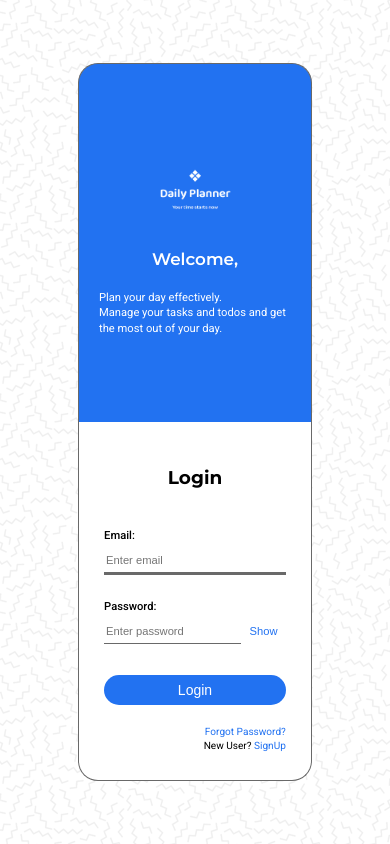
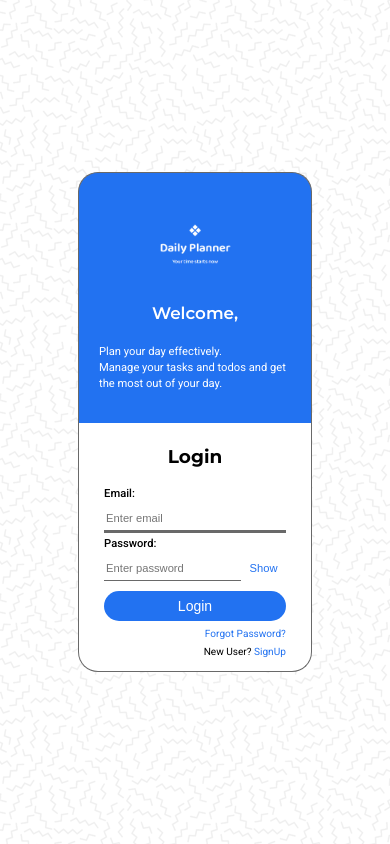
Before and after one commit to itsKhalidS/Todo, a React (Create React App) app: page /login in a window 390 px wide. Built offline with nearby package versions, Linux system fonts and the light colour scheme; no server answers; a web font is replaced by a local one.

Commit message:
Updated styles in login in forgot password pages

```diff
--- a/src/screens/ForgotPassword/forgotPassword.module.css
+++ b/src/screens/ForgotPassword/forgotPassword.module.css
@@ -1,6 +1,6 @@
 .background {
-  width: 100vw;
-  height: 100vh;
+  width: 100%;
+  min-height: 100vh;
   display: flex;
   justify-content: center;
   align-items: center;
@@ -16,7 +16,6 @@
 }
 .welcome {
   width: 50%;
-  height: 100%;
   background-color: var(--todo-blue);
   color: var(--white);
   border-radius: 20px 0 0 20px;
@@ -35,7 +34,6 @@
 }
 .content {
   width: 50%;
-  height: 100%;
   padding: 15px;
   box-sizing: border-box;
   background-color: var(--white);
@@ -106,6 +104,7 @@
   cursor: not-allowed;
 }
 .redirect_cont {
+  margin: 10px 0;
   width: 90%;
 }
 .redirect_link {
@@ -202,6 +201,9 @@
   .modalButton {
     width: 40%;
   }
+  .redirect_cont {
+    margin: 7px 0;
+  }
 }
 @media (max-width: 576px) {
   .container {
--- a/src/screens/ForgotPassword/index.js
+++ b/src/screens/ForgotPassword/index.js
@@ -118,9 +118,7 @@ const ForgotPassword = () => {
               {isLoading ? <LoadingSpinner /> : "Reset Password"}
             </button>
             <div className={styles.redirect_cont}>
-              <div
-                className={`${styles.redirect_link} ${styles.redirect_margin}`}
-              >
+              <div className={styles.redirect_link}>
                 <span className={styles.redirect_btn} onClick={navigateToLogin}>
                   Login?
                 </span>
--- a/src/screens/Login/login.module.css
+++ b/src/screens/Login/login.module.css
@@ -1,6 +1,6 @@
 .background {
-  width: 100vw;
-  height: 100vh;
+  width: 100%;
+  min-height: 100vh;
   display: flex;
   justify-content: center;
   align-items: center;
@@ -16,7 +16,6 @@
 }
 .welcome {
   width: 50%;
-  height: 100%;
   background-color: var(--todo-blue);
   color: var(--white);
   border-radius: 20px 0 0 20px;
@@ -45,7 +44,6 @@
 }
 .login {
   width: 50%;
-  height: 100%;
   padding: 15px;
   box-sizing: border-box;
   background-color: var(--white);
@@ -149,6 +147,7 @@
   cursor: not-allowed;
 }
 .redirect_cont {
+  margin: 10px 0;
   width: 90%;
 }
 .redirect_link {
@@ -166,7 +165,7 @@
   text-decoration: underline;
 }
 .redirect_margin {
-  margin-bottom: 3px;
+  margin-bottom: 7px;
 }
 @media (max-width: 992px) {
   .container {
@@ -218,6 +217,9 @@
   .login_btn {
     height: 30px;
   }
+  .redirect_cont {
+    margin: 7px 0;
+  }
 }
 @media (max-width: 576px) {
   .container {
```
Also changed, not shown: 1 other file (tests, documents, lock files or other folders).
